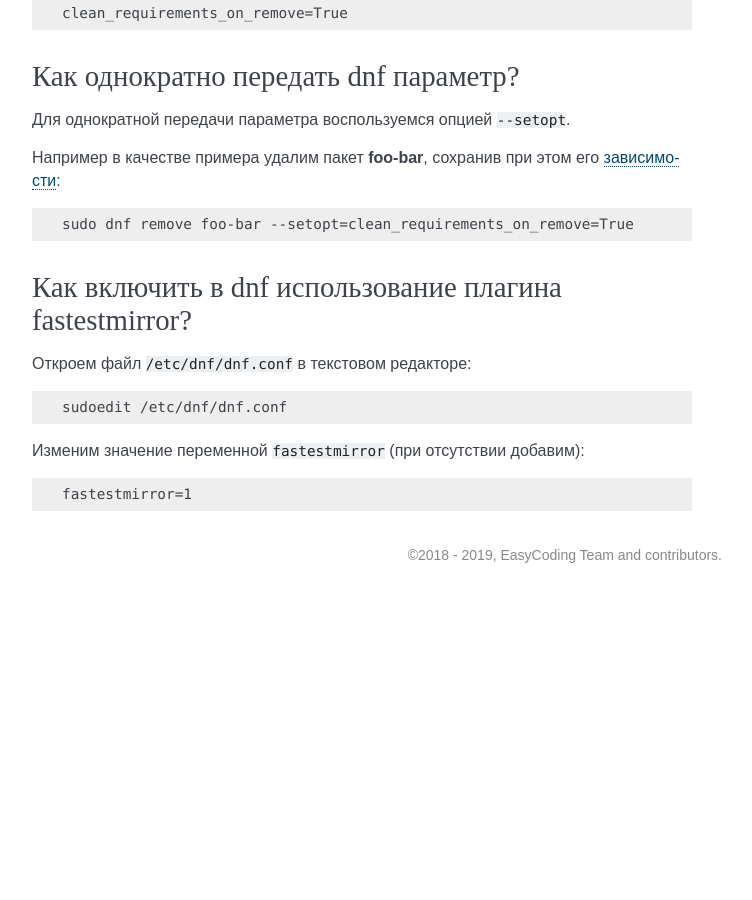
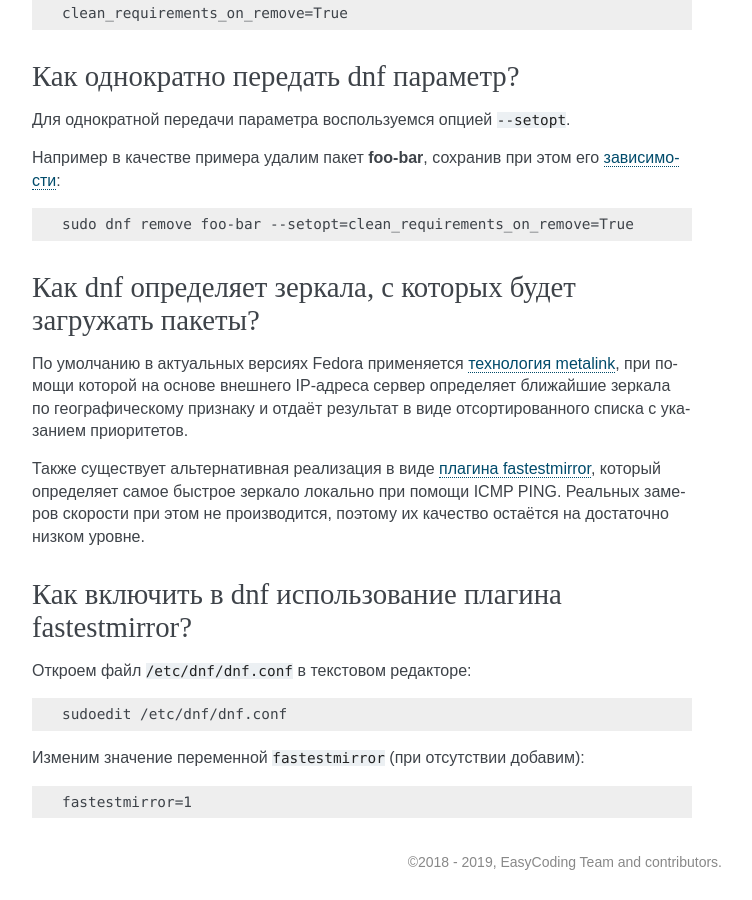
Before and after one commit to RussianFedora/FAQ, a Sphinx documentation site: the page built from source/package-manager.rst, in a window 1280 px wide and 900 px high, scrolled down 16691 px. Shown: the whole window, without its empty margins (388-1140 px from the left). Built offline with Sphinx 7.4.7, drawn with Linux system fonts in a browser that asks for light colours; before the commit the page ends 17284 px from its top, so only the background shows below that; some of the changed text lies outside the part shown.

Commit message:
Added question about dnf mirrors.

```diff
--- a/source/package-manager.rst
+++ b/source/package-manager.rst
@@ -952,6 +952,16 @@ Dnf автоматически удаляет зависимости, не ну
 
     sudo dnf remove foo-bar --setopt=clean_requirements_on_remove=True
 
+.. index:: dnf, mirror, speed, fastestmirror, metalink
+.. _dnf-mirrors:
+
+Как dnf определяет зеркала, с которых будет загружать пакеты?
+=================================================================
+
+По умолчанию в актуальных версиях Fedora применяется `технология metalink <https://www.metalinker.org/>`__, при помощи которой на основе внешнего IP-адреса сервер определяет ближайшие зеркала по географическому признаку и отдаёт результат в виде отсортированного списка с указанием приоритетов.
+
+Также существует альтернативная реализация в виде :ref:`плагина fastestmirror <dnf-fastestmirror>`, который определяет самое быстрое зеркало локально при помощи ICMP PING. Реальных замеров скорости при этом не производится, поэтому их качество остаётся на достаточно низком уровне.
+
 .. index:: dnf, mirror, speed, fastestmirror
 .. _dnf-fastestmirror:
 
```
